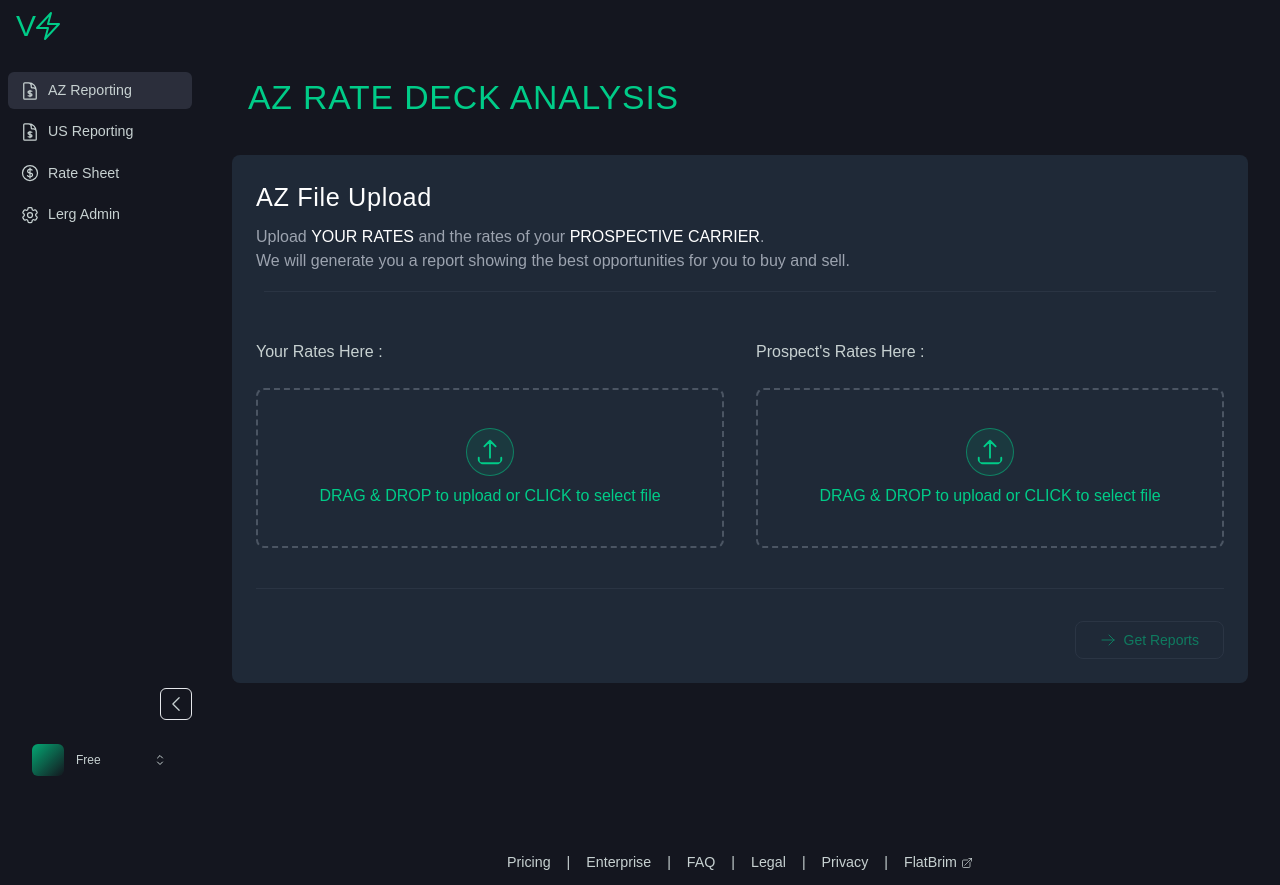
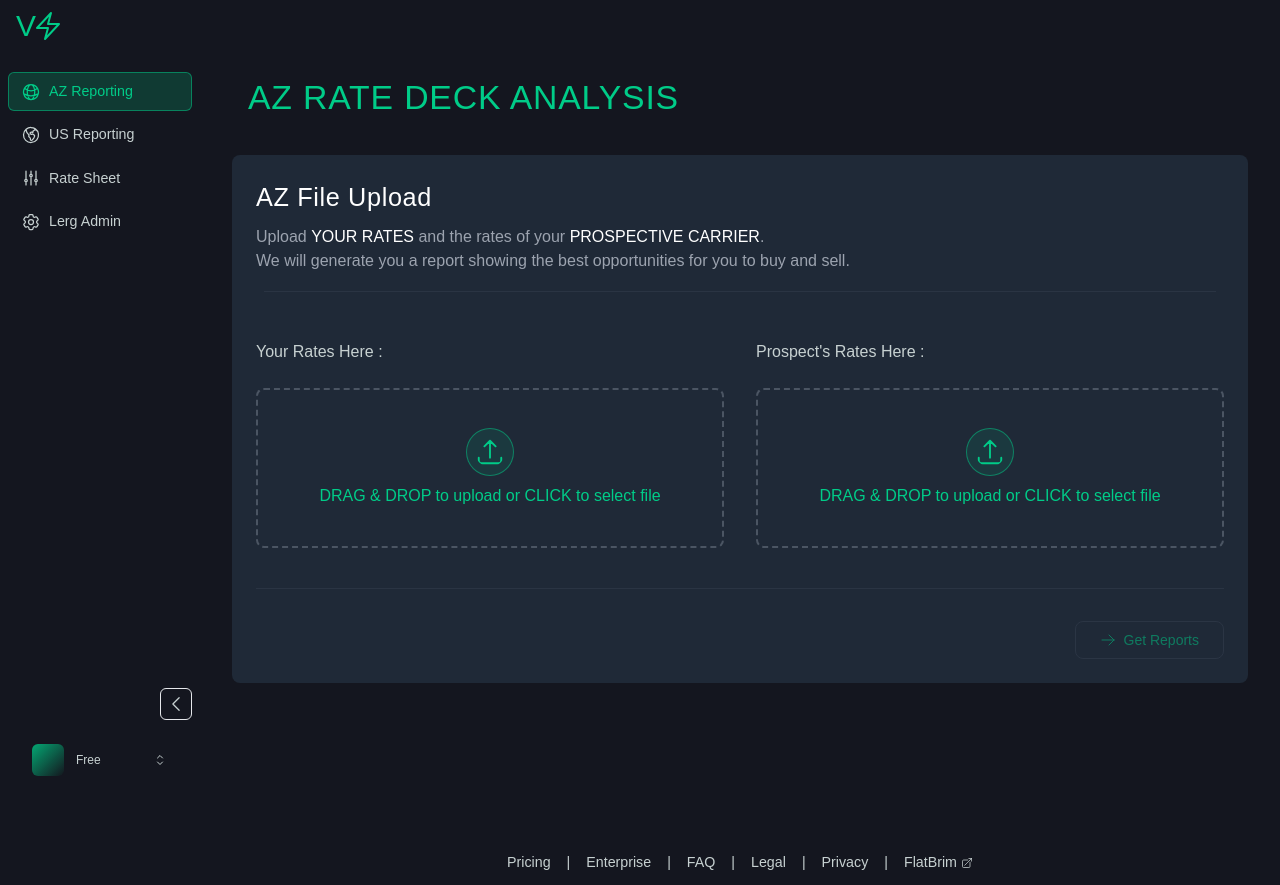
Before and after one commit to kdjordan/voip-accelerator, a Vue app in the folder client/: page /azview in a window 1280 px wide. Both pictures are taken after a click on the button 32 px from the left and 720 px from the top of the page. Built offline with nearby package versions, Linux system fonts and the light colour scheme; a web font is replaced by a local one.

Commit message:
CHORE : fix sidenav active state

```diff
--- a/client/src/components/shared/SideNav.vue
+++ b/client/src/components/shared/SideNav.vue
@@ -15,16 +15,21 @@
         >
           <RouterLink
             :to="item.to"
-            class="flex items-center py-2 px-3 rounded-md transition-colors hover:bg-fbHover overflow-hidden"
-            :class="[isOpen ? 'space-x-2' : 'justify-center', { 'bg-fbHover': $route.path === item.to }]"
+            class="flex items-center py-2 px-3 rounded-md border transition-all overflow-hidden"
+            :class="[
+              isOpen ? 'space-x-2' : 'justify-center',
+              $route.path === item.to ? 'bg-accent/20 border-accent/50' : 'hover:bg-fbHover border-transparent',
+            ]"
           >
             <component
               :is="item.icon"
-              class="w-5 h-5 text-fbWhite flex-shrink-0"
+              class="w-5 h-5 flex-shrink-0"
+              :class="[$route.path === item.to ? 'text-accent' : 'text-fbWhite']"
             />
             <span
               v-if="isOpen"
-              class="text-fbWhite whitespace-nowrap"
+              class="whitespace-nowrap"
+              :class="[$route.path === item.to ? 'text-accent' : 'text-fbWhite']"
               >{{ item.name }}</span
             >
           </RouterLink>
@@ -127,17 +132,15 @@
   import { useSharedStore } from '@/stores/shared-store';
   import { PlanTier } from '@/types/user-types';
   import {
-    DocumentCurrencyDollarIcon,
-    BarsArrowDownIcon,
-    PercentBadgeIcon,
     ChevronLeftIcon,
     ChevronUpDownIcon,
     BoltIcon,
     CreditCardIcon,
     ArrowRightEndOnRectangleIcon,
-    HeartIcon,
     Cog6ToothIcon,
-    CurrencyDollarIcon,
+    GlobeAltIcon,
+    GlobeAmericasIcon,
+    AdjustmentsVerticalIcon,
   } from '@heroicons/vue/24/outline';
 
   const userStore = useSharedStore();
@@ -165,37 +168,22 @@
     {
       name: 'AZ Reporting',
       to: '/azview',
-      icon: DocumentCurrencyDollarIcon,
+      icon: GlobeAltIcon,
     },
     {
       name: 'US Reporting',
       to: '/usview',
-      icon: DocumentCurrencyDollarIcon,
+      icon: GlobeAmericasIcon,
     },
     {
       name: 'Rate Sheet',
       to: '/rate-sheet',
-      icon: CurrencyDollarIcon,
+      icon: AdjustmentsVerticalIcon,
     },
     {
       name: 'Lerg Admin',
       to: '/admin/lerg',
       icon: Cog6ToothIcon,
-    },
-  ]);
-
-  const dropdownItems = ref([
-    {
-      label: 'Profile',
-      icon: DocumentCurrencyDollarIcon,
-    },
-    {
-      label: 'Settings',
-      icon: BarsArrowDownIcon,
-    },
-    {
-      label: 'Logout',
-      icon: PercentBadgeIcon,
     },
   ]);
 
```
Also changed, not shown: 1 other file (tests, documents, lock files or other folders).
